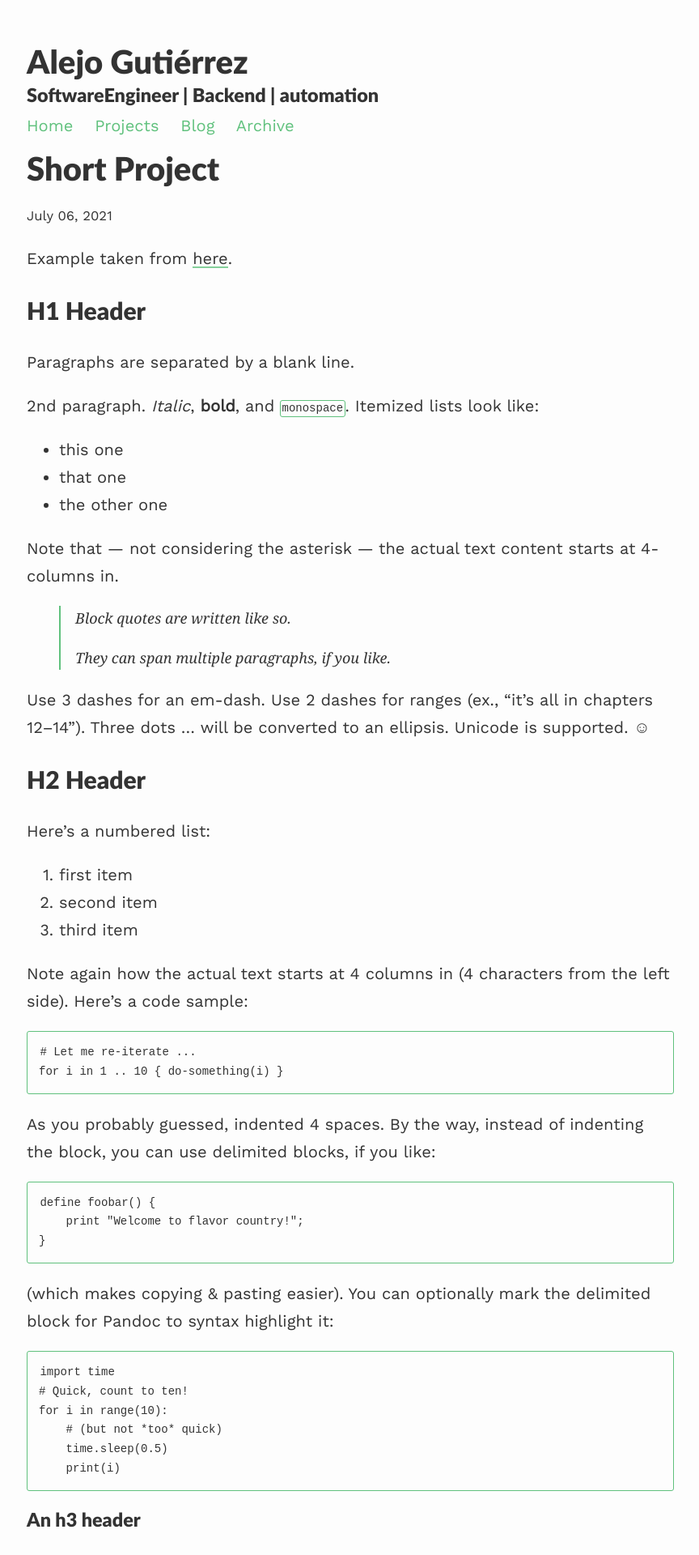
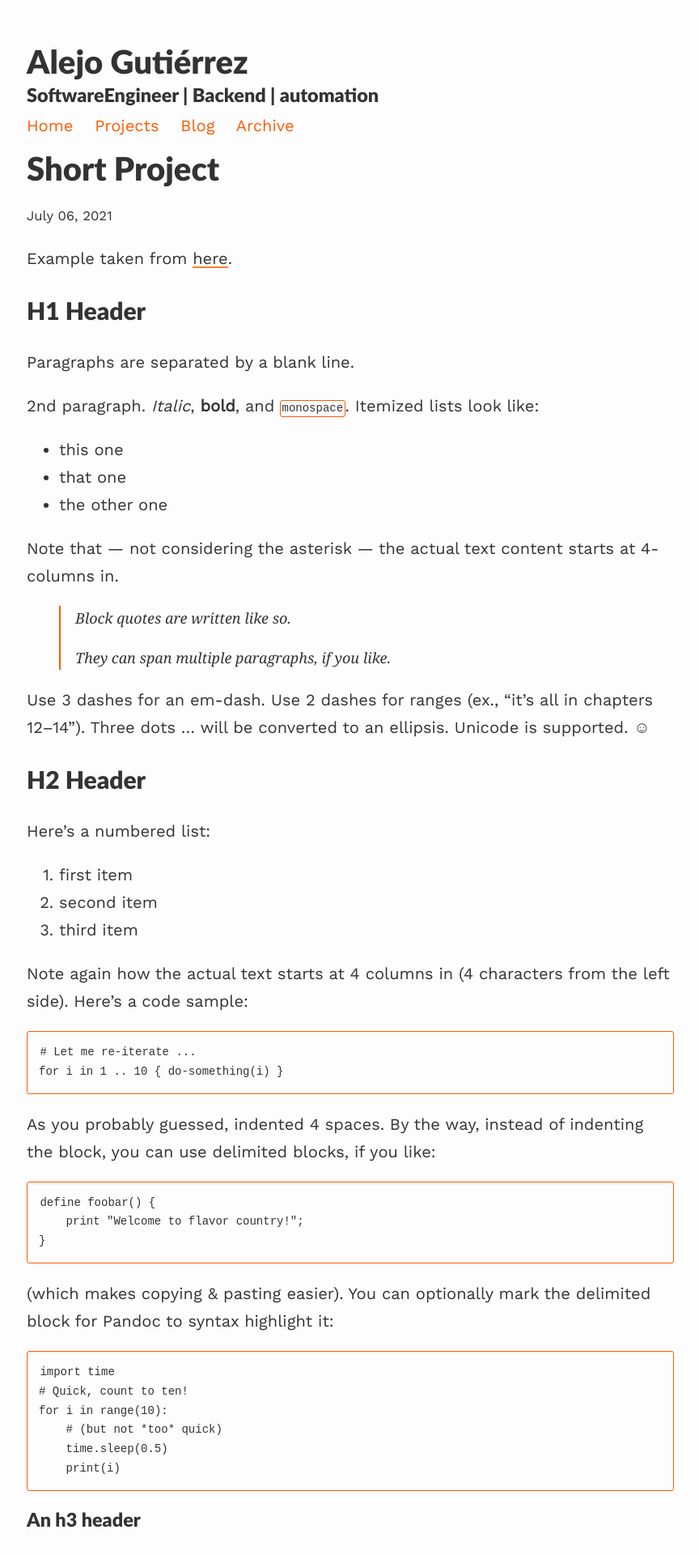
Before and after one commit to alejogtz/Portfolio, a Jekyll site: the page built from _projects/1_project.md, in a window 1280 px wide. Shown: the top 1920 px of the page at 81% size, without its empty margins (207-1071 px from the left). Built offline with Jekyll 4.4.1, drawn with Linux system fonts in a browser that asks for light colours; nearby versions of some CDN libraries.

Commit message:
Reset Colors to default xD

```diff
--- a/assets/css/_sass/variables.scss
+++ b/assets/css/_sass/variables.scss
@@ -8,7 +8,7 @@ $spacing-unit:     30px;
 $light-gray: gray;
 $text-color:       #333;
 $background-color: #fdfdfd;
-$brand-color:      #60c17d;
+$brand-color:      #FC5C04;
 
 // Color scheme for light
 $body-bg: #fdfdfd;
```
